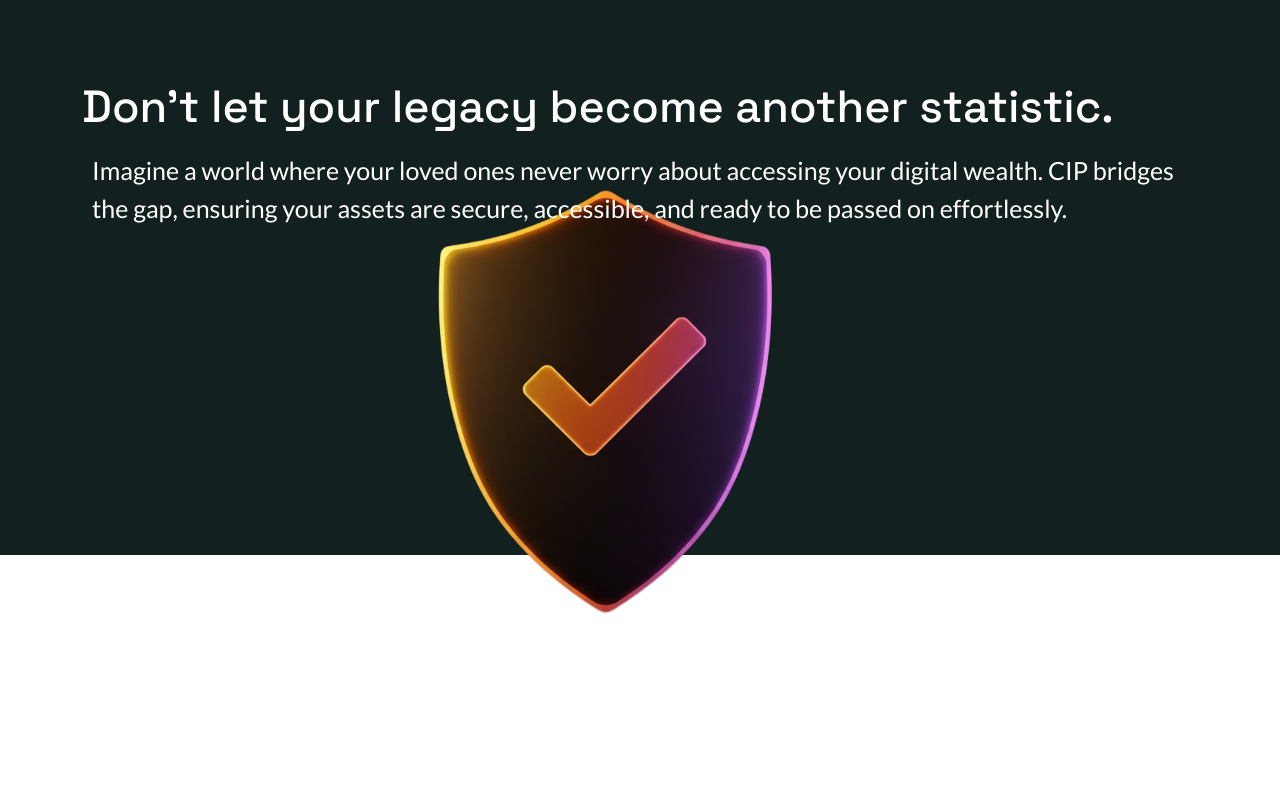
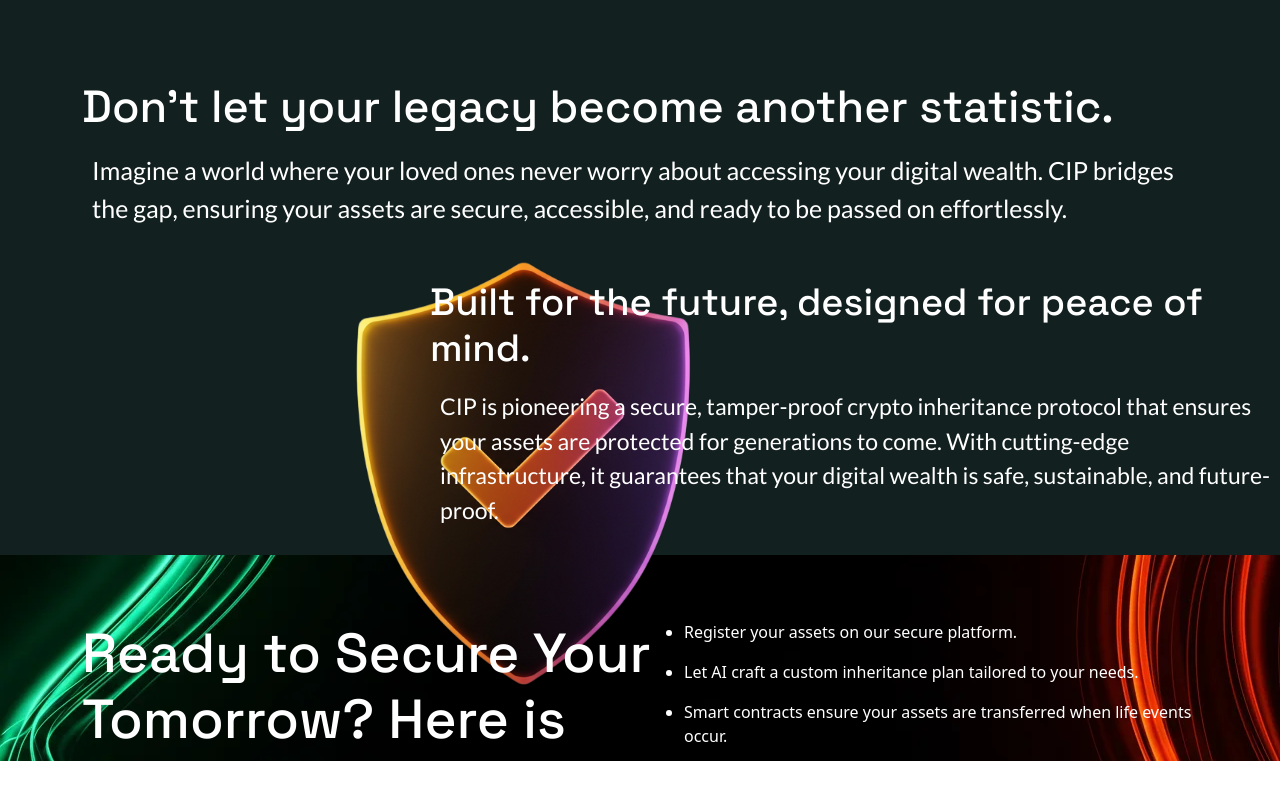
Before and after one commit to posh1001/crypto-inheritance-protocol, a React (Vite) app: page / in a window 1280 px wide. Shown: the part 972-1772 px from the top of the page. Before the commit the page ends 1673 px from the top, so only its background shows below. Built offline with nearby package versions, Linux system fonts and the light colour scheme.

Commit message:
Finished with the header

```diff
--- a/src/Pages/Home.jsx
+++ b/src/Pages/Home.jsx
@@ -10,7 +10,6 @@ const Home = () => {
      <HomeNavbar/>
      <div className="header">
       <div className="container">
-        <div className="row">
           <div className="col-lg col-md">
              <div className="header-text">
              <h3>Your legacy deserves a secure tomorrow.</h3>
@@ -23,11 +22,9 @@ const Home = () => {
                   </Button>
             </Link>
           </div>
-        </div>
       </div>
       <br />
       <br />
-      </div>
       <section id='sec1'>
         <div className="container">
           <div className="row">
@@ -41,15 +38,59 @@ const Home = () => {
             </p>
           </div>
         </div>
-        <div className="col-lg-4 col-md-4">
-           <div className="sec1-img">
+        </div>
+       <br />
+       <div className="row">
+         <div className="d-flex justify-content-between">
+       <div className="col-lg-4 col-md-4">
+           <div className="sec1-img py-5">
              <img src={Shield} alt="shield-photo" style={{width: "1050px"}} />
            </div>
         </div>
-
-        <div className="col-lg-8"></div>
+       <br />
+        <div className="col-lg-8 col-md-8 py-5"
+        style={{position: "relative", top: "5rem", width: "850px",}}>
+        <h3
+        style={{fontFamily: "Space Grotesk, sans-serif", fontSize: "38px"}}>
+          Built for the future, designed for peace of mind.
+        </h3>
+             <p style={{fontFamily: "Lato, sans-serif", fontSize: "23px", padding: "10px"}}>CIP is pioneering a secure, tamper-proof crypto inheritance
+              protocol that ensures your assets are protected for generations
+              to come. With cutting-edge infrastructure, it guarantees that
+              your digital wealth is safe, sustainable, and future-proof.
+            </p>
+        </div>
+        </div>
         </div>
       </section>
+
+      <section id='new-sec'>
+        <div className="container">
+        <div className="row" id='sec2'>
+          <div className="col-lg-6 col-md-6">
+            <h3>Ready to Secure Your Tomorrow? Here is How It Works:</h3>
+          </div>
+                <div className="col-lg-6 col-md-6 col-sm-12">
+                <ul>
+                   <li>
+                <p>Register your assets on our secure platform.</p>
+            </li>
+         <li>
+           <p>Let AI craft a custom inheritance plan tailored to your needs.</p>
+              </li>
+                  <li>
+                     <p>Smart contracts ensure your assets are transferred when life
+                        events occur.</p>
+                          </li>
+                        <li>
+                     <p>Legal templates validate the process to prevent disputes.</p>
+                 </li>
+              </ul>
+          </div>
+         </div>
+        </div>
+      </section>
+      </div>
     </>
   )
 }
--- a/src/index.css
+++ b/src/index.css
@@ -124,3 +124,35 @@ footer p {
   font-size: 25px;
   padding: 10px;
 }
+
+.sec1 img {
+  position: relative;
+  right: 25rem;
+}
+
+#sec2 h3 {
+  font-family: "Space Grotesk", sans-serif;
+  font-weight: 500;
+  font-size: 55px;
+  width: 570px;
+}
+
+#sec li {
+  color: white;
+   text-align: center;
+   font-family: "Lato", sans-serif;
+   font-weight: 400;
+   font-size: 30px;
+}
+
+#new-sec {
+   background-image: url(./assets/Images/works.webp);
+   height: 100%;
+   background-repeat: no-repeat;
+}
+
+#sec2 {
+ position: relative;
+ top: 65px;
+ color: white;
+}
```
